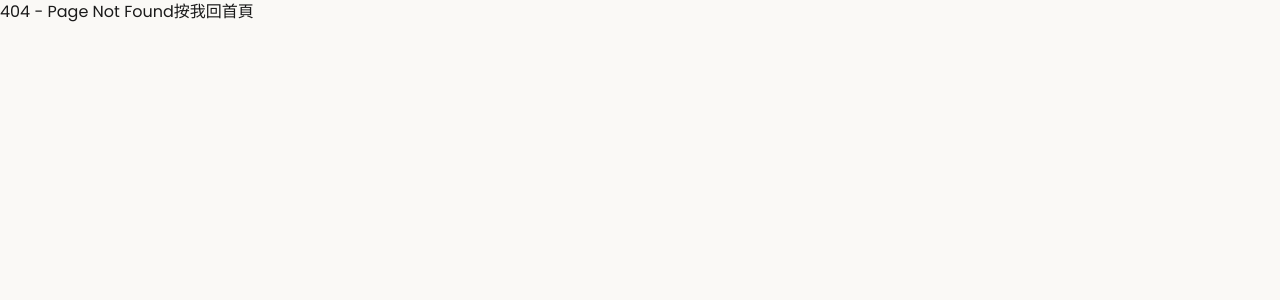
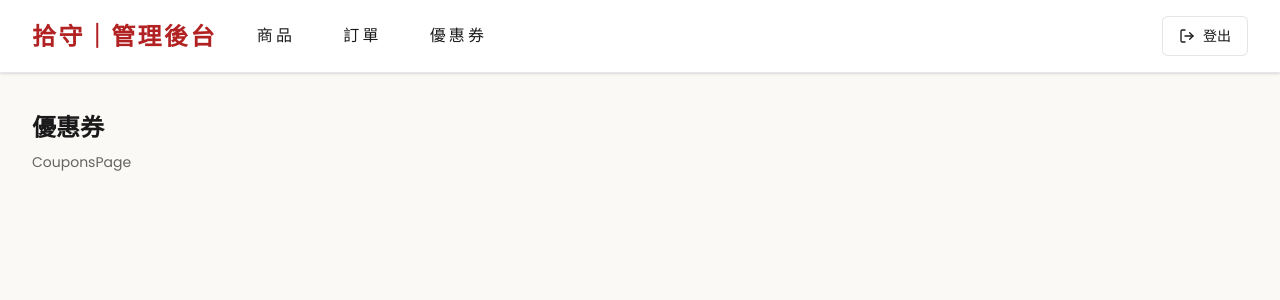
Before and after one commit to yoyo6140/react-omamori, a Next.js app: page /coupons in a window 1280 px wide. Before the commit this address had no page. Shown: the top 300 px of the page. Built offline with nearby package versions, Linux system fonts and the light colour scheme.

Commit message:
新增管理頁面 商品 訂單 優惠券 shadcn button 加入

```diff
--- a/package.json
+++ b/package.json
@@ -11,6 +11,7 @@
   },
   "dependencies": {
     "axios": "^1.15.2",
+    "class-variance-authority": "^0.7.1",
     "clsx": "^2.1.1",
     "embla-carousel-react": "^8.6.0",
     "js-cookie": "^3.0.5",
--- /dev/null
+++ b/src/app/coupons/page.tsx
@@ -0,0 +1,15 @@
+import TopBar from "@/components/TopBar";
+
+const CouponsPage = () => {
+  return (
+    <div className="min-h-screen bg-[var(--off-white)] text-[var(--sumi-black)]">
+      <TopBar />
+      <div className="max-w-7xl mx-auto px-8 pt-28">
+        <h1 className="text-2xl font-bold font-serif">優惠券</h1>
+        <p className="mt-2 text-sm text-black/60">CouponsPage</p>
+      </div>
+    </div>
+  );
+};
+
+export default CouponsPage;
--- a/src/app/globals.css
+++ b/src/app/globals.css
@@ -8,6 +8,11 @@
 
   --background: var(--off-white);
   --foreground: var(--sumi-black);
+
+  /* shadcn/ui (default) semantic color tokens (HSL) */
+  --primary: 222.2 47.4% 11.2%;
+  --primary-foreground: 210 40% 98%;
+  --ring: 215 20.2% 65.1%;
 }
 
 @theme inline {
--- a/src/app/home/page.tsx
+++ b/src/app/home/page.tsx
@@ -16,4 +16,4 @@ export default function HomePage() {
       <Footer />
     </div>
   );
-};
+}
--- /dev/null
+++ b/src/app/orders/page.tsx
@@ -0,0 +1,15 @@
+import TopBar from "@/components/TopBar";
+
+const OrdersPage = () => {
+  return (
+    <div className="min-h-screen bg-[var(--off-white)] text-[var(--sumi-black)]">
+      <TopBar />
+      <div className="max-w-7xl mx-auto px-8 pt-28">
+        <h1 className="text-2xl font-bold font-serif">訂單</h1>
+        <p className="mt-2 text-sm text-black/60">OrdersPage</p>
+      </div>
+    </div>
+  );
+};
+
+export default OrdersPage;
--- a/src/app/products/page.tsx
+++ b/src/app/products/page.tsx
@@ -1,5 +1,12 @@
+import TopBar from "@/components/TopBar";
+
 const ProductsPage = () => {
-  return <div>ProductsPage</div>;
+  return (
+    <div className="min-h-screen bg-[var(--off-white)] text-[var(--sumi-black)]">
+      <TopBar />
+      <div className="max-w-7xl mx-auto px-8 pt-28">ProductsPage</div>
+    </div>
+  );
 };
 
 export default ProductsPage;
--- /dev/null
+++ b/src/components/TopBar.tsx
@@ -0,0 +1,88 @@
+"use client";
+
+import React, { useEffect, useState } from "react";
+import Link from "next/link";
+import Cookies from "js-cookie";
+import { LogOut, Menu, X } from "lucide-react";
+import { Button } from "@/components/ui/button";
+import { useRouter } from "next/navigation";
+
+type TopBarLink = { name: string; href: string };
+
+export default function TopBar() {
+  const [isMobileMenuOpen, setIsMobileMenuOpen] = useState(false);
+  const router = useRouter();
+  const handleLogout = () => {
+    Cookies.remove("access_token");
+    router.push("/login");
+  };
+
+  const navLinks: TopBarLink[] = [
+    { name: "商品", href: "/products" },
+    { name: "訂單", href: "/orders" },
+    { name: "優惠券", href: "/coupons" },
+  ];
+
+  return (
+    <nav className="fixed w-full z-50 px-8 py-4 bg-white shadow-sm border-b border-gray-200">
+      <div className="max-w-7xl mx-auto flex items-center">
+        <Link href="/home" className="text-2xl font-bold tracking-widest text-[#B22222] font-serif">
+          拾守｜管理後台
+        </Link>
+
+        {/* Desktop Menu */}
+        <div className="hidden md:flex space-x-12 tracking-[0.2em] uppercase font-light ml-[40px]">
+          {navLinks.map((link) => (
+            <Link
+              key={link.name}
+              href={link.href}
+              className="hover:text-[#B22222] transition-colors duration-300 relative group"
+            >
+              {link.name}
+              <span className="absolute -bottom-1 left-0 w-0 h-[1px] bg-[#B22222] transition-all duration-300 group-hover:w-full" />
+            </Link>
+          ))}
+        </div>
+        <div className="ml-auto hidden md:flex items-center">
+          <Button variant="outline" onClick={handleLogout}>
+            <LogOut className="w-4 h-4" />
+            登出
+          </Button>
+        </div>
+
+        {/* Mobile Menu Toggle */}
+        <div className="flex items-center ml-auto md:hidden">
+          <button
+            type="button"
+            className="inline-flex items-center justify-center"
+            onClick={() => setIsMobileMenuOpen((v) => !v)}
+            aria-label={isMobileMenuOpen ? "關閉選單" : "開啟選單"}
+          >
+            {isMobileMenuOpen ? <X /> : <Menu />}
+          </button>
+        </div>
+      </div>
+
+      {/* Mobile Menu Overlay */}
+      {isMobileMenuOpen && (
+        <div className="absolute top-full left-0 w-full bg-white border-t md:hidden flex flex-col p-8 space-y-6 shadow-xl animate-in fade-in slide-in-from-top-4 text-center">
+          {navLinks.map((link) => (
+            <Link
+              key={link.name}
+              href={link.href}
+              onClick={() => setIsMobileMenuOpen(false)}
+              className="text-lg tracking-widest hover:text-[#B22222]"
+            >
+              {link.name}
+            </Link>
+          ))}
+
+          <Button variant="outline" onClick={handleLogout}>
+            <LogOut className="w-4 h-4" />
+            登出
+          </Button>
+        </div>
+      )}
+    </nav>
+  );
+}
--- /dev/null
+++ b/src/components/ui/button.tsx
@@ -0,0 +1,39 @@
+import * as React from "react";
+import { cva, type VariantProps } from "class-variance-authority";
+
+import { cn } from "@/lib/utils";
+
+const buttonVariants = cva(
+  "inline-flex items-center justify-center gap-2 whitespace-nowrap rounded-md text-sm font-medium transition-colors focus-visible:outline-none focus-visible:ring-2 focus-visible:ring-[hsl(var(--ring))]/30 disabled:pointer-events-none disabled:opacity-50 [&_svg]:pointer-events-none [&_svg]:size-4 [&_svg]:shrink-0 cursor-pointer",
+  {
+    variants: {
+      variant: {
+        primary: "bg-[hsl(var(--primary))] text-[hsl(var(--primary-foreground))] hover:opacity-95",
+        default: "bg-[var(--torii-red)] text-white hover:opacity-95",
+        outline: "border border-black/10 bg-white text-[var(--sumi-black)] hover:bg-black/5",
+        ghost: "hover:bg-black/5",
+      },
+      size: {
+        default: "h-10 px-4 py-2",
+        sm: "h-9 rounded-md px-3",
+        lg: "h-11 rounded-md px-6",
+        icon: "h-10 w-10",
+      },
+    },
+    defaultVariants: {
+      variant: "default",
+      size: "default",
+    },
+  },
+);
+
+function Button({
+  className,
+  variant,
+  size,
+  ...props
+}: React.ComponentProps<"button"> & VariantProps<typeof buttonVariants>) {
+  return <button className={cn(buttonVariants({ variant, size, className }))} {...props} />;
+}
+
+export { Button, buttonVariants };
```
Also changed, not shown: 1 other file (tests, documents, lock files or other folders).
